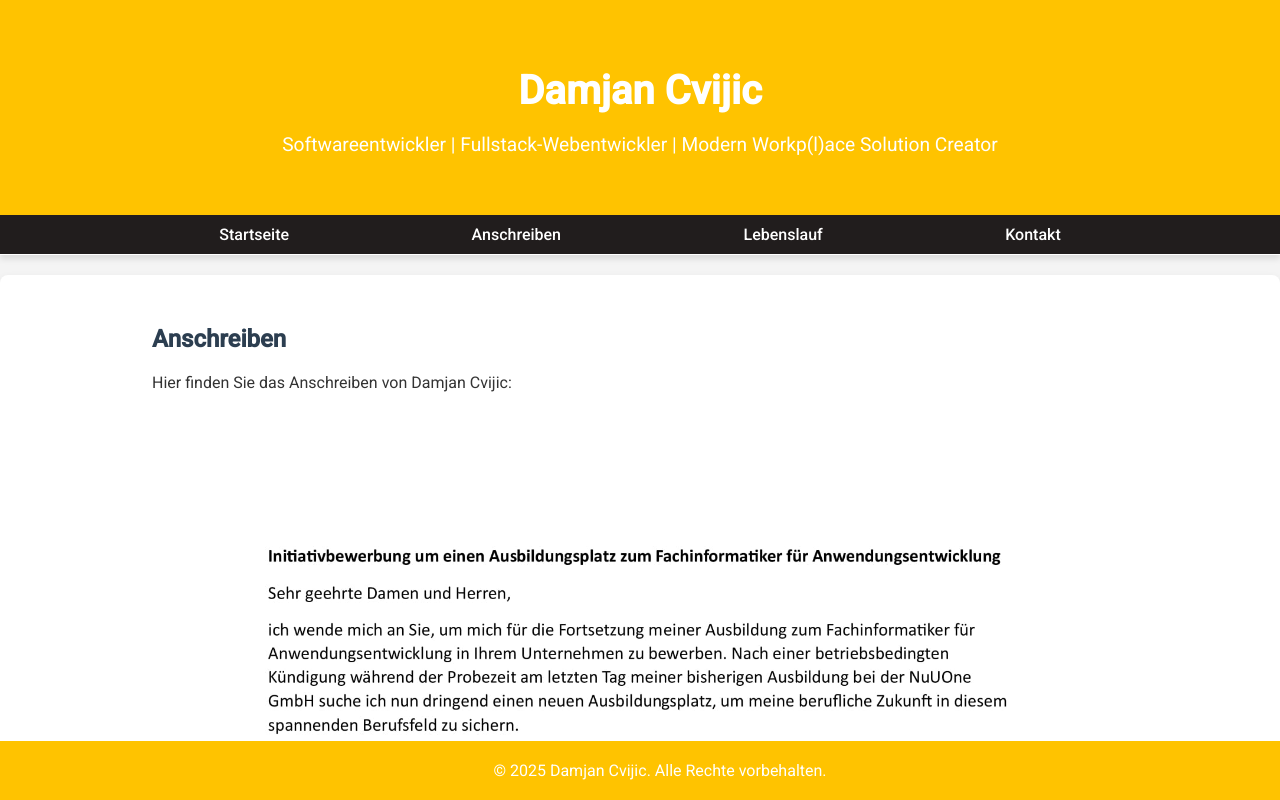
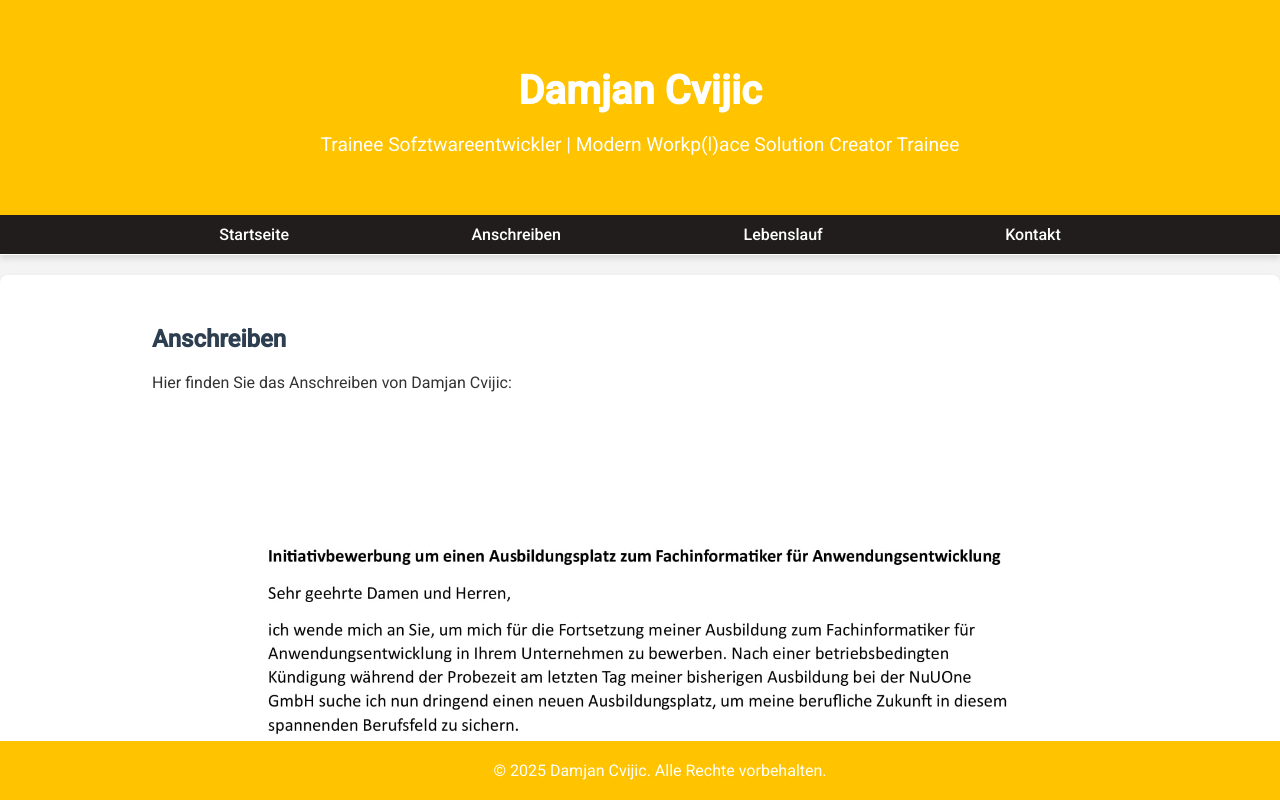
Before and after one commit to Damjan200/bewerbung_webseite, a plain HTML site: page index.html in a window 1280 px wide. Shown: the top 800 px of the page. Drawn offline with Linux system fonts and the light colour scheme; a script that the page names is missing.

Commit message:
Update index.html
Aktualliesieren

```diff
--- a/index.html
+++ b/index.html
@@ -35,7 +35,7 @@ lightboxClose.addEventListener("click", () => {
     <header id="header"> <!-- ID Hinzugefügt-->
         <div class="container">
             <h1>Damjan Cvijic</h1>
-            <p>Softwareentwickler | Fullstack-Webentwickler | Modern Workp(l)ace Solution Creator</p>
+            <p>Trainee Sofztwareentwickler | Modern Workp(l)ace Solution Creator Trainee</p>
         </div>
     </header>
 
```
